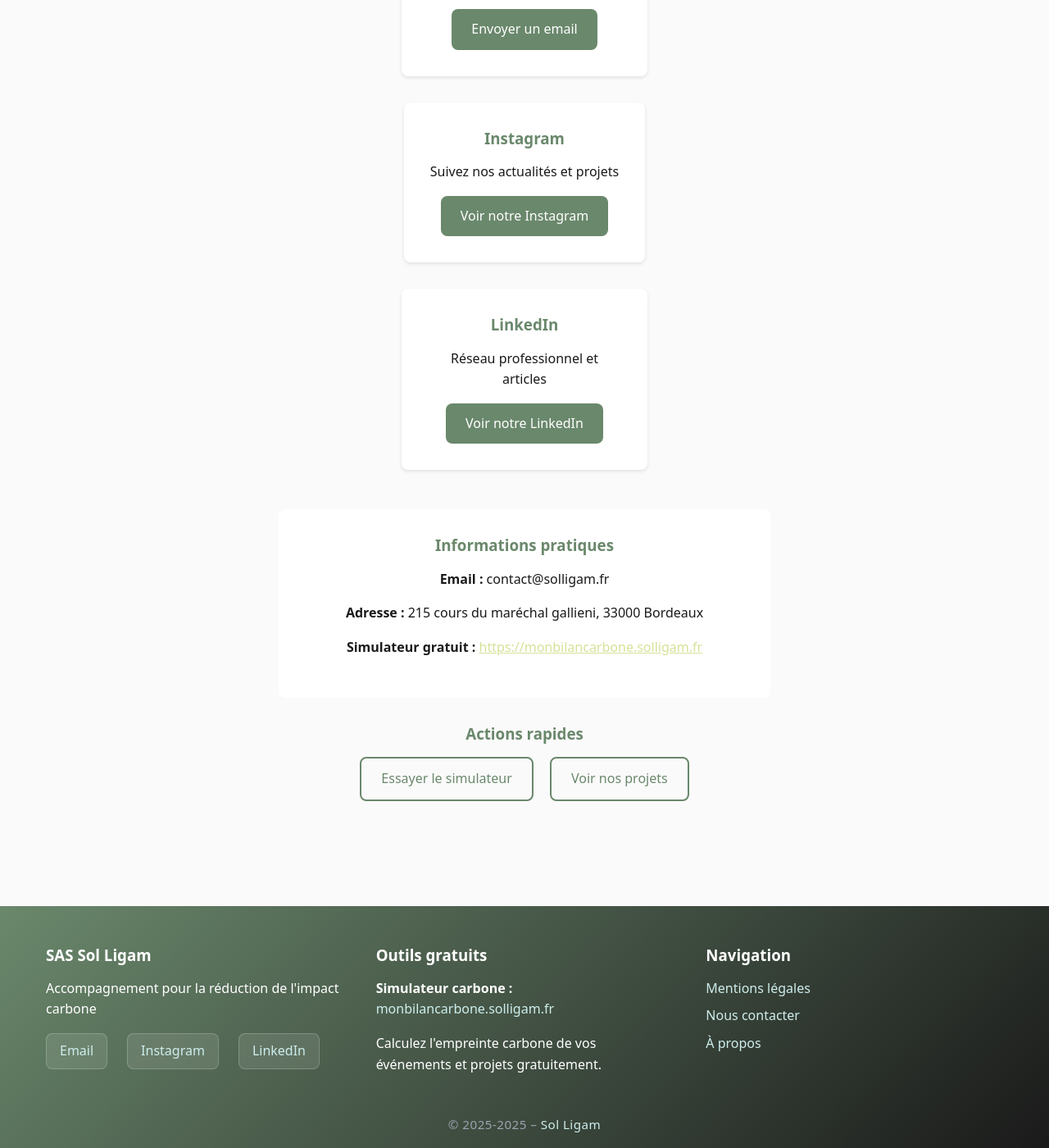
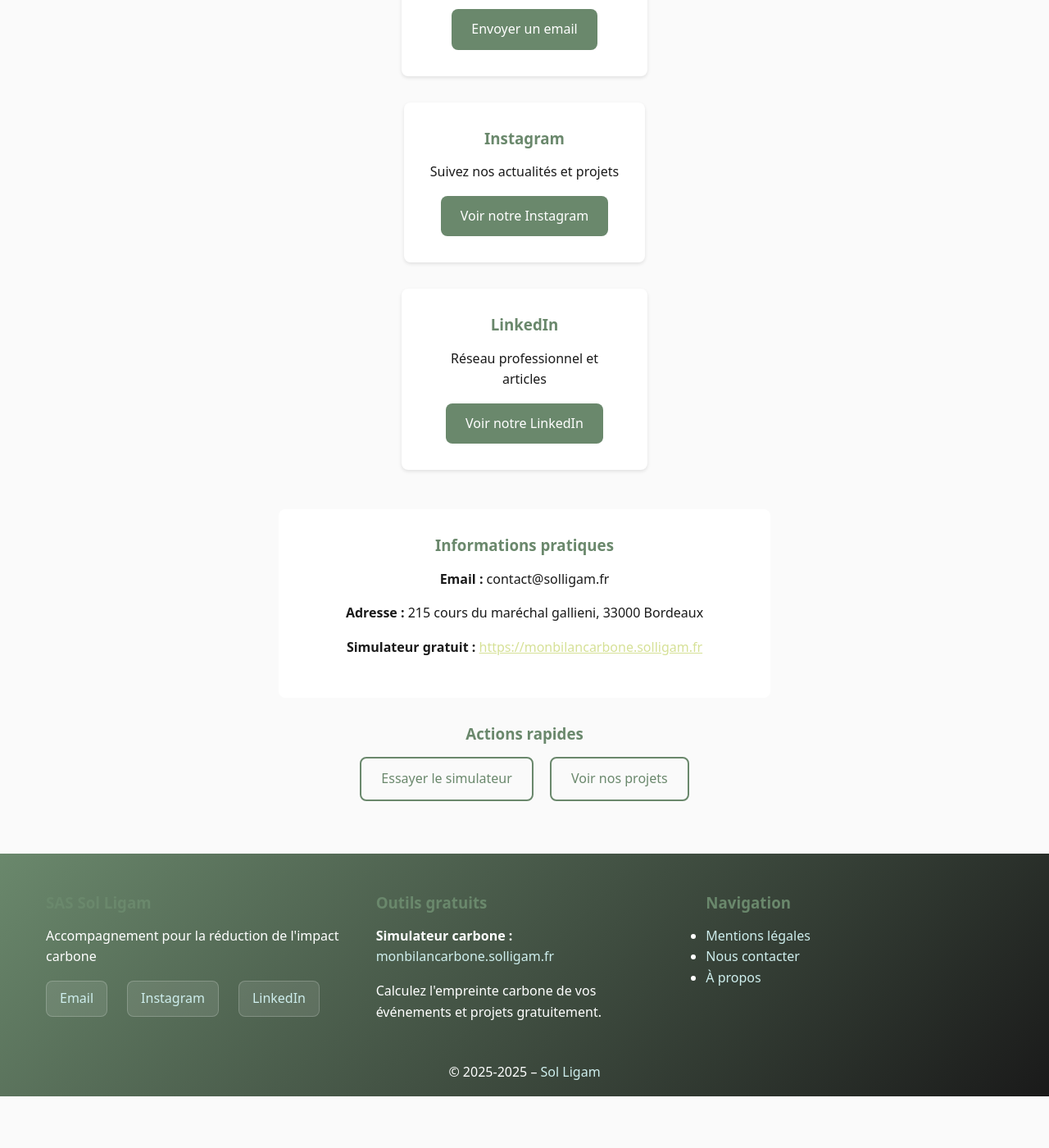
Before and after one commit to Sol-Ligam/website, a Jekyll site: the page built from contact.html, in a window 1280 px wide and 1400 px high, scrolled down 736 px. Shown: the whole window at 82% size. Built offline with Jekyll 4.4.1, drawn with Linux system fonts in a browser that asks for light colours; comment, search, counter and statistics services are not loaded; after the commit the page ends 2073 px from its top, so only the background shows below that.

Commit message:
Amélioration des styles CSS pour les sections Services et Contact, ajout de dégradés et ajustements de couleurs pour une meilleure accessibilité et cohérence visuelle.

```diff
--- a/_sass/main.scss
+++ b/_sass/main.scss
@@ -1,8 +1,5 @@
-/* Sol Ligam Website - Eco-designed CSS */
-
 /* Color scheme using Sol Ligam brand colors */
 :root {
-  /* Brand colors specified by client */
   --primary-green: #6a886c;      /* Darker green */
   --secondary-green: #d6e197;    /* Light green */
   --accent-teal: #ceeeed;        /* Light teal/cyan */
@@ -33,15 +30,16 @@
 
 /* Dark mode variables */
 :root[data-theme="dark"] {
+  --primary-green: #22372a;      /* Vert très sombre */
+  --secondary-green: #1a1a1a;    /* Presque noir */
+  --accent-teal: #2c3e3e;        /* Teal sombre */
   --text-dark: #ffffff;
   --text-light: #1a1a1a;
   --text-muted: #cccccc;
-  --background-light: #111827;    /* rgb(17, 24, 39) */
-  --background-white: #1f2937;    /* rgb(31, 41, 55) */
-  --border-light: #374151;
-  --primary-green: #8bb89c;
-  --secondary-green: #3b4d3e;     /* Ajouté : vert foncé pour gradient sombre */
-  --accent-teal: #3a4b4a;         /* Ajouté : teal foncé pour gradient sombre */
+  --background-light: #181a1b;
+  --background-white: #222;
+  --border-light: #333;
+  --primary-green: #8bb89c;      /* Lighter version for dark mode */
 }
 
 /* Accessibility mode variables */
@@ -265,12 +263,50 @@
   padding: 3rem 0;
 }
 
-:root[data-theme="dark"] .section-colored {
-  background: linear-gradient(135deg, #22302a, #1f2937); /* vert/gris foncé */
-  color: #e5e7eb;
+.section-colored .container {
+  max-width: var(--container-max-width);
+  margin: 0 auto;
+  padding: 0 1rem;
 }
 
-/* Buttons */
+.section-colored h1,
+.section-colored h2,
+.section-colored h3 {
+  color: var(--text-dark);
+}
+
+/* --- SECTIONS PRINCIPALES --- */
+
+/* Section Services : dégradé vert sombre */
+.section-services {
+  background: linear-gradient(130deg, var(--primary-green), var(--text-dark));
+  color: var(--text-light);
+  box-shadow: 0 8px 24px -8px rgba(0,0,0,0.10);
+  border-bottom: 1px solid #e0e4da;
+}
+
+/* Section Contact : fond blanc, texte foncé */
+.section-contact {
+  background-color: var(--background-white);
+  color: var(--text-dark);
+}
+
+/* --- CARDS --- */
+.card {
+  background-color: var(--background-white);
+  color: var(--text-dark);
+  border-radius: var(--border-radius);
+  padding: 2rem;
+  box-shadow: var(--shadow-light);
+  text-align: center;
+  transition: box-shadow var(--transition-normal);
+}
+
+.card:hover {
+  box-shadow: var(--shadow-medium);
+}
+
+/* --- BOUTONS --- */
 .btn {
   display: inline-block;
   padding: 0.75rem 1.5rem;
@@ -304,55 +340,35 @@
   color: var(--text-light);
 }
 
-/* Special hover state for outline buttons on dark backgrounds */
-.btn-outline[style*="border-color: var(--text-light)"]:hover {
-  background-color: var(--text-light);
+/* --- CITATION --- */
+.quote {
+  font-size: 1.4rem;
+  font-style: italic;
   color: var(--primary-green);
-}
-
-/* Cards */
-.card {
-  background-color: var(--background-white);
-  border-radius: var(--border-radius);
-  padding: 2rem;
-  box-shadow: var(--shadow-light);
-  transition: box-shadow var(--transition-normal);
-}
-
-.card:hover {
-  box-shadow: var(--shadow-medium);
-}
-
-/* Contact section card backgrounds for dark mode */
-:root[data-theme="dark"] #contact .card,
-:root[data-theme="dark"] .contact-section .card {
-  background-color: var(--background-white);
-  border: 1px solid var(--border-light);
-}
-
-/* Quote/Citation */
-.quote {
-  background-color: var(--background-white);
-  border-left: 4px solid var(--accent-teal);
-  padding: 2rem;
-  margin: 2rem 0;
-  font-style: italic;
-  font-size: 1.1rem;
+  background: rgba(220, 240, 220, 0.4);
+  border-left: 5px solid var(--primary-green);
+  padding: 2rem 2rem 1rem 2.5rem;
+  margin: 2rem auto;
+  max-width: 900px;
+  box-shadow: 0 2px 12px -6px rgba(0,0,0,0.06);
 }
 
 .quote-author {
+  display: block;
   margin-top: 1rem;
+  font-size: 1rem;
+  color: var(--text-dark);
   font-style: normal;
   font-weight: 500;
-  color: var(--text-muted);
+  text-align: right;
 }
 
-/* Footer */
+/* --- FOOTER --- */
 .site-footer {
   background: linear-gradient(135deg, var(--primary-green), var(--text-dark));
   color: var(--text-light);
   padding: 3rem 0 1rem;
-  margin-top: 4rem;
+  margin-top: 0;
 }
 
 .footer-content {
@@ -362,112 +378,10 @@
   margin-bottom: 2rem;
 }
 
-.footer-section h3 {
-  margin-bottom: 1rem;
-  color: var(--text-light);
-}
-
-.footer-section ul {
-  list-style: none;
-  padding: 0;
-}
-
-.footer-section ul li {
-  margin-bottom: 0.5rem;
-}
-
 .footer-bottom {
   text-align: center;
-  margin-top: 2rem;
-}
-
-.footer-copyright {
-  display: block;
-  margin-top: 0;
-  padding: 0 1rem;
-  font-size: 0.95rem;
-  color: #9ca3af; /* gris clair */
-  font-weight: 300;
-  letter-spacing: 0.03em;
-}
-
-.footer-link {
-  color: #9ca3af;
-  text-decoration: none;
-  transition: color 0.2s;
-}
-
-.footer-link:hover {
-  color: #4b5563; /* gris plus foncé */
-}
-
-:root[data-theme="dark"] .footer-copyright {
-  color: #6b7280; /* gris foncé en dark */
-}
-
-:root[data-theme="dark"] .footer-link {
-  color: #6b7280;
-}
-
-:root[data-theme="dark"] .footer-link:hover {
-  color: #d1d5db; /* gris très clair en dark */
-}
-
-/* Footer social links */
-.social-links {
-  display: flex;
-  gap: 1.5rem;
-  margin-top: 1rem;
-}
-
-.social-links a {
-  display: inline-block;
-  padding: 0.5rem 1rem;
-  border-radius: var(--border-radius);
-  background-color: rgba(255,255,255,0.1);
-  transition: background-color var(--transition-fast);
-  text-decoration: none;
-  font-weight: 500;
-  border: 1px solid rgba(255,255,255,0.2);
-  color: var(--text-light);
-}
-
-.social-links a:hover {
-  background-color: rgba(255,255,255,0.2);
-  border-color: rgba(255,255,255,0.4);
-  color: var(--secondary-green);
-}
-
-/* Footer responsive */
-@media (max-width: 900px) {
-  .footer-content {
-    grid-template-columns: 1fr;
-    gap: 2rem;
-    text-align: center;
-  }
-  .social-links {
-    justify-content: center;
-  }
-}
-
-/* Mode sombre : texte plus clair et titres aussi */
-:root[data-theme="dark"] .site-footer {
-  background: linear-gradient(135deg, #1f2937, #111827);
-  border-top: 1px solid var(--border-light);
-  color: #e5e7eb;
-}
-
-:root[data-theme="dark"] .site-footer,
-:root[data-theme="dark"] .site-footer .footer-section,
-:root[data-theme="dark"] .site-footer .footer-bottom,
-:root[data-theme="dark"] .site-footer .footer-section ul,
-:root[data-theme="dark"] .site-footer .footer-section ul li,
-:root[data-theme="dark"] .site-footer .social-links a {
-  color: #e5e7eb !important;
-}
-
-:root[data-theme="dark"] .site-footer .footer-section h3 {
-  color: #e5e7eb !important;
+  width: 100%;
+  margin: 0 auto;
 }
 
 .site-footer a {
```
Also changed, not shown: index.html (+11 -11 lines).
